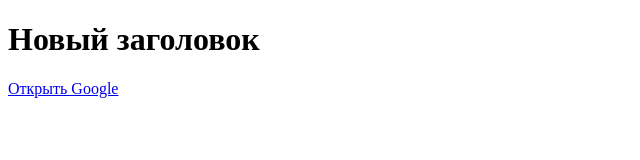
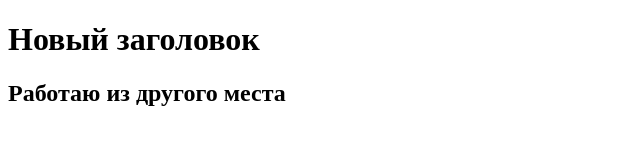
Before and after one commit to falcon-90125/CoursePythonBasicPlus, a plain HTML site: page index.html in a window 1280 px wide. Shown: the whole page, without its empty margins (0-640 px from the left). Drawn offline with Linux system fonts and the light colour scheme.

Commit message:
Работаю из другого места

```diff
--- a/index.html
+++ b/index.html
@@ -7,6 +7,6 @@
 </head>
 <body>
   <h1>Новый заголовок</h1>
-  <a href="https://www.google.com/">Открыть Google</a>
+  <h2>Работаю из другого места</h2>
 </body>
 </html>
```
